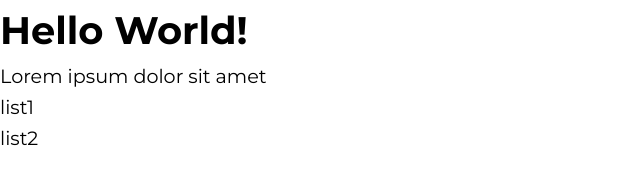
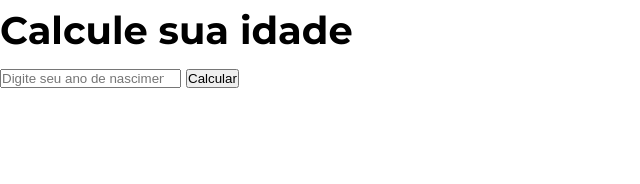
Before and after one commit to MatheusRoichman/projeto-git, a plain HTML site: page index.html in a window 1280 px wide. Shown: the whole page, without its empty margins (0-640 px from the left). Drawn offline with Linux system fonts and the light colour scheme.

Commit message:
Adicionado formulário para calcular idade do usuário

```diff
--- a/index.html
+++ b/index.html
@@ -11,12 +11,12 @@
   <title>Projeto GIT</title>
 </head>
 <body>
-  <h1>Hello World!</h1>
-  <p>Lorem ipsum dolor sit amet</p>
-  <ul>
-    <li>list1</li>
-    <li>list2</li>
-  </ul>
+  <h1>Calcule sua idade</h1>
+  <p id="paragrafoIdade"></p>
+  <form onsubmit="calcIdade(event)">
+    <input type="number" name="anoNascimento" id="anoNascimento" placeholder="Digite seu ano de nascimento">
+    <button type="submit">Calcular</button>
+  </form>
   <script src="./main.js" type="text/javascript"></script>
 </body>
 </html>
```
